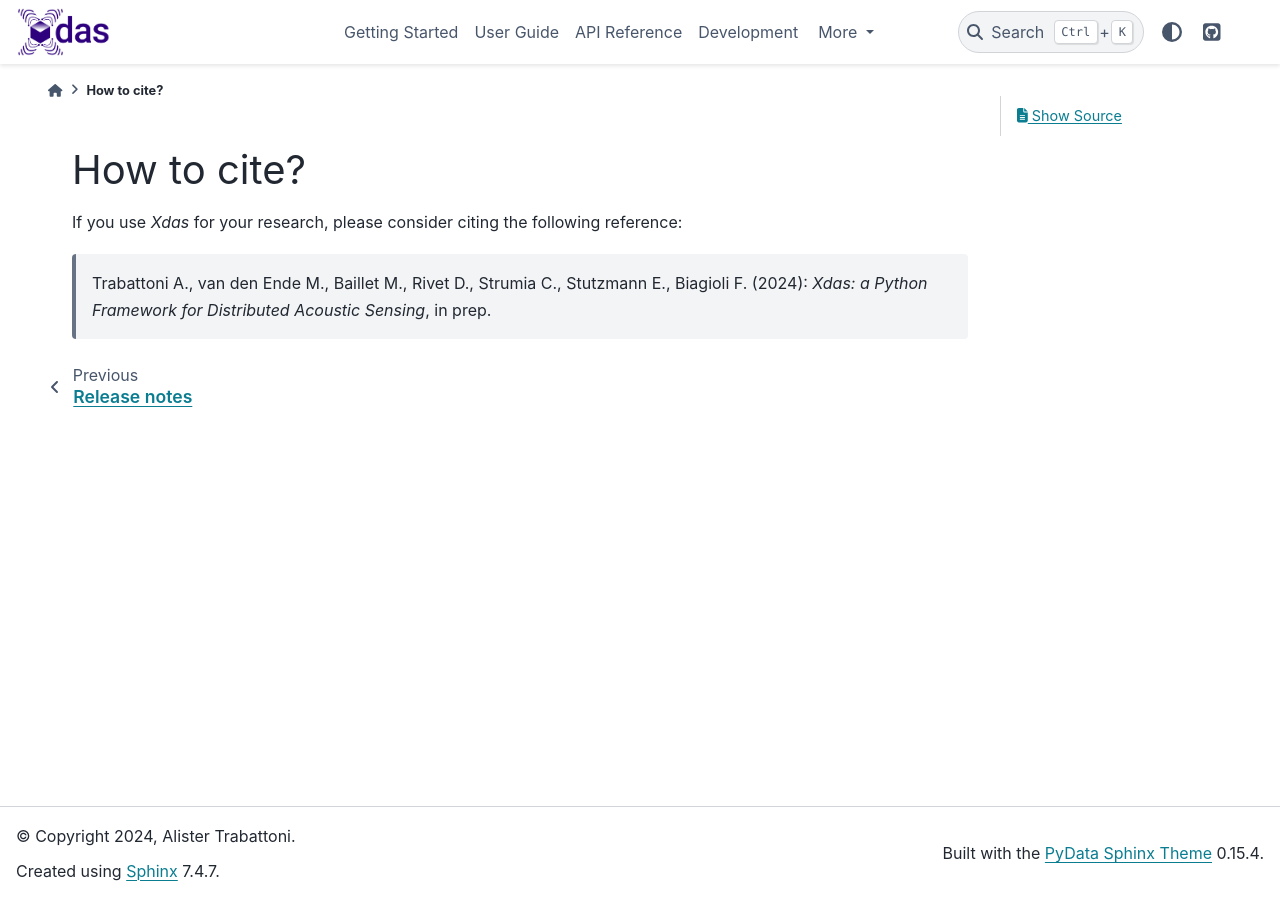
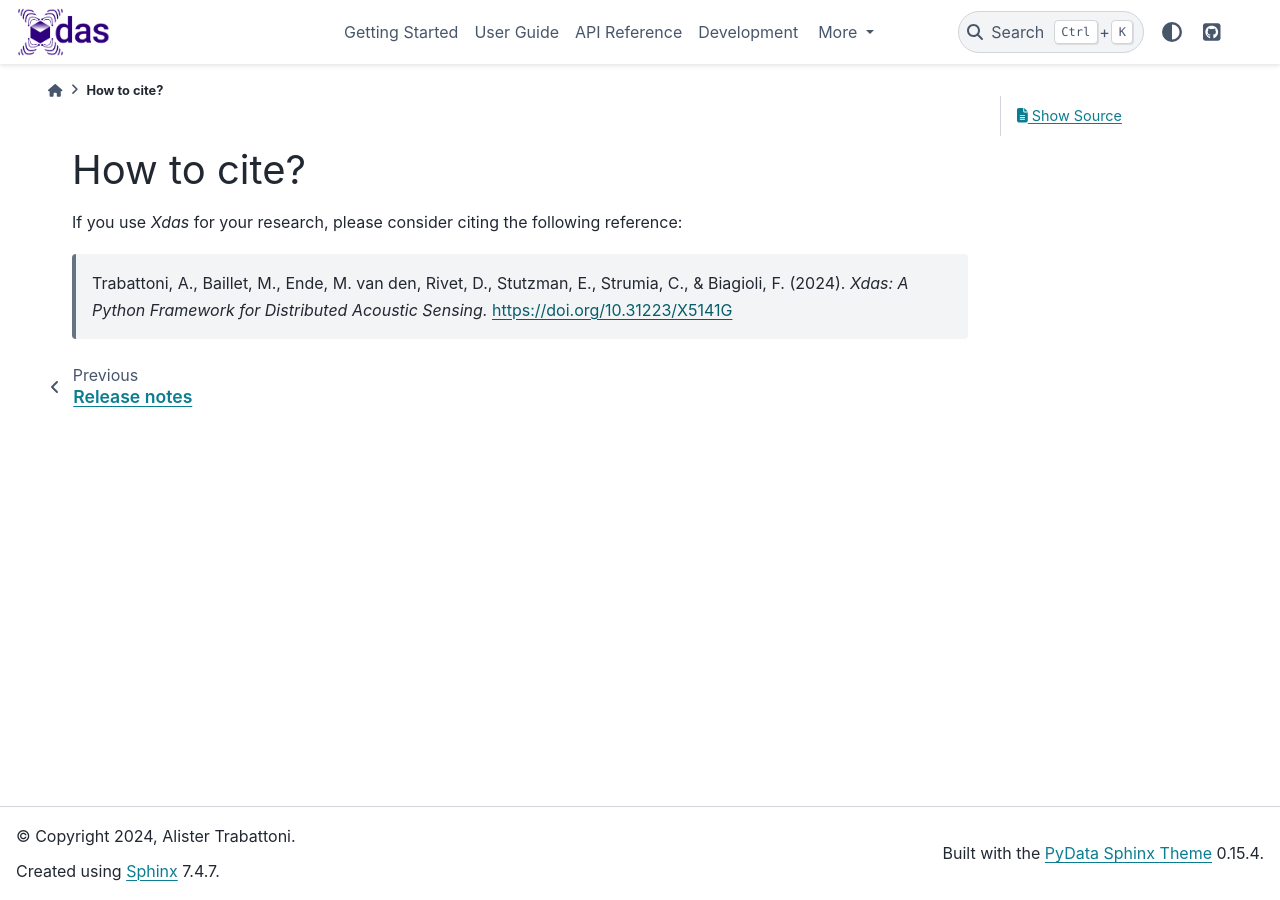
Before and after one commit to xdas-dev/xdas, a Sphinx documentation site: the page built from docs/cite.md, in a window 1280 px wide. Built offline with Sphinx 7.4.7 and the PyData theme 0.15.4, drawn with Linux system fonts in a browser that asks for light colours.

Commit message:
Update citation.

```diff
--- a/docs/cite.md
+++ b/docs/cite.md
@@ -2,6 +2,6 @@
 
 If you use *Xdas* for your research, please consider citing the following reference:
 
-> Trabattoni A., van den Ende M., Baillet M., Rivet D., Strumia C., Stutzmann E.,
-> Biagioli F. (2024): *Xdas: a Python Framework for Distributed Acoustic Sensing*,
-> in prep.
+> Trabattoni, A., Baillet, M., Ende, M. van den, Rivet, D., Stutzman, E., Strumia,
+> C., & Biagioli, F. (2024). *Xdas: A Python Framework for Distributed Acoustic
+> Sensing.* [https://doi.org/10.31223/X5141G](https://doi.org/10.31223/X5141G)
```
